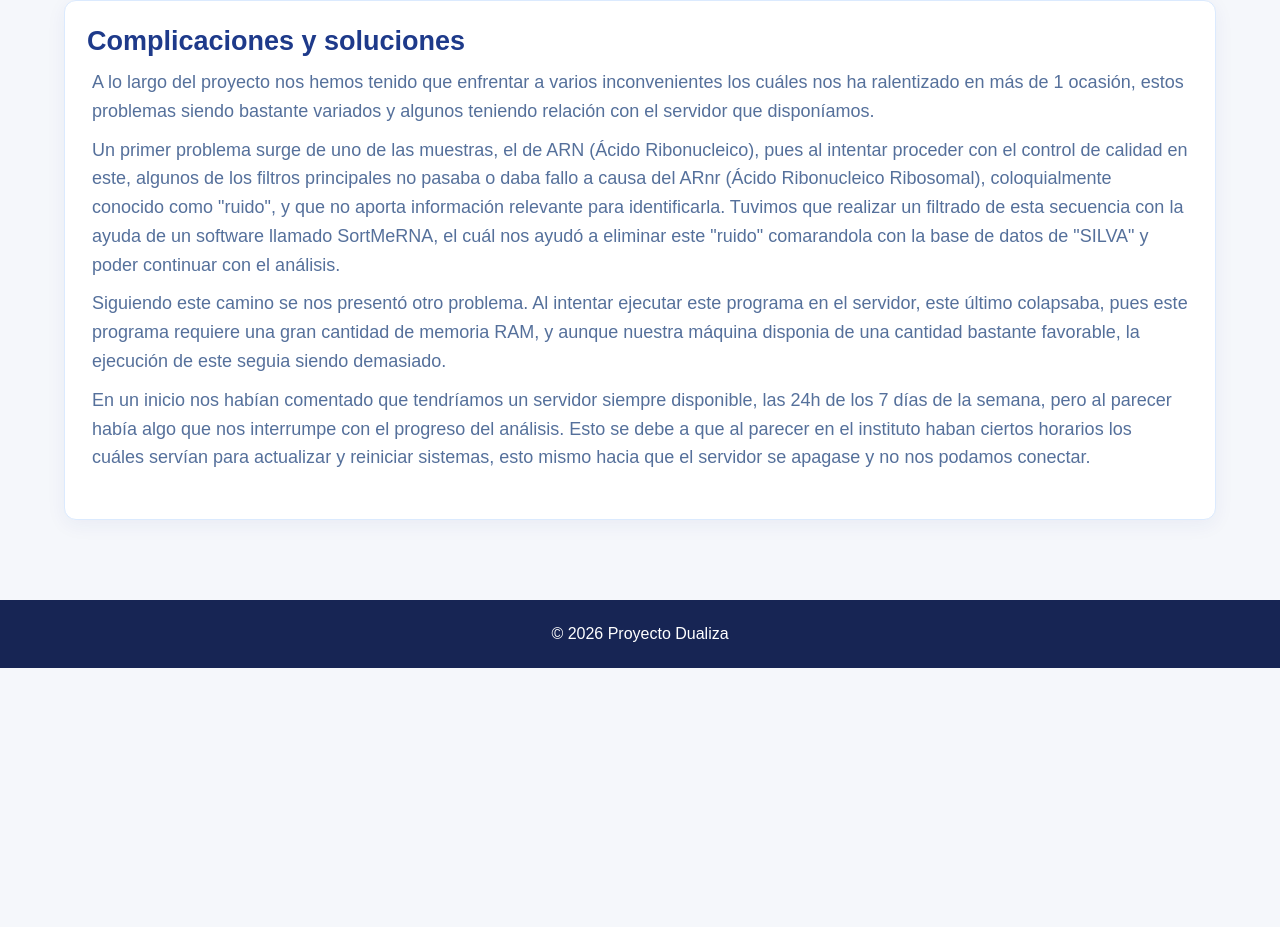
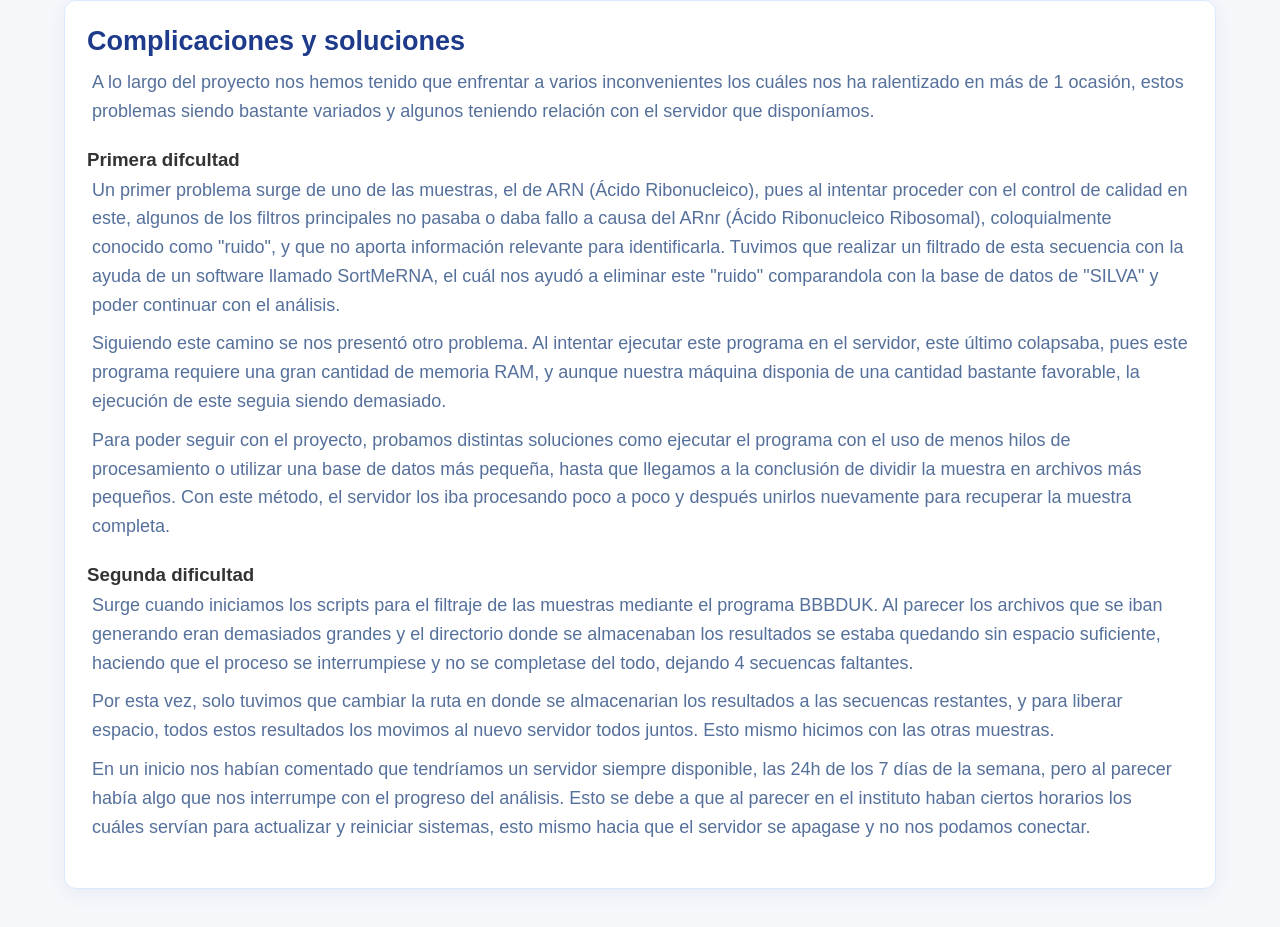
Before and after one commit to MireiaGG/Beca_Dualiza, a plain HTML site: page proyecto.html in a window 1280 px wide. Shown: the part 1694-2621 px from the top of the page. Before the commit the page ends 2362 px from the top, so only its background shows below. Drawn offline with Linux system fonts and the light colour scheme.

Commit message:
Acabando las dificultades del proyecto

```diff
--- a/proyecto.html
+++ b/proyecto.html
@@ -113,13 +113,14 @@
                         <h2>Complicaciones y soluciones</h2>
                         <p>A lo largo del proyecto nos hemos tenido que enfrentar a varios inconvenientes los cuáles nos ha
                         ralentizado en más de 1 ocasión, estos problemas siendo bastante variados y algunos teniendo relación
-                        con el servidor que disponíamos.</p>
+                        con el servidor que disponíamos.</p><br>
 
+                        <h3>Primera difcultad</h3>
                         <p>Un primer problema surge de uno de las muestras, el de ARN (Ácido Ribonucleico), pues al intentar
                         proceder con el control de calidad en este, algunos de los filtros principales no pasaba o daba fallo
                         a causa del ARnr (Ácido Ribonucleico Ribosomal), coloquialmente conocido como "ruido", y que no aporta
                         información relevante para identificarla. Tuvimos que realizar un filtrado de esta secuencia con la ayuda
-                        de un software llamado SortMeRNA, el cuál nos ayudó a eliminar este "ruido" comarandola con la base de datos
+                        de un software llamado SortMeRNA, el cuál nos ayudó a eliminar este "ruido" comparandola con la base de datos
                         de "SILVA" y poder continuar con el análisis.
                         </p>
 
@@ -128,6 +129,21 @@
                         de una cantidad bastante favorable, la ejecución de este seguia siendo demasiado.
                         </p>
 
+                        <p>Para poder seguir con el proyecto, probamos distintas soluciones como ejecutar el programa con el uso de menos hilos
+                        de procesamiento o utilizar una base de datos más pequeña, hasta que llegamos a la conclusión de dividir la muestra en
+                        archivos más pequeños. Con este método, el servidor los iba procesando poco a poco y después unirlos nuevamente para
+                        recuperar la muestra completa.
+                        </p><br>
+
+                        <h3>Segunda dificultad</h3>
+                        <p>Surge cuando iniciamos los scripts para el filtraje de las muestras mediante el programa BBBDUK. Al parecer los archivos
+                        que se iban generando eran demasiados grandes y el directorio donde se almacenaban los resultados se estaba quedando sin
+                        espacio suficiente, haciendo que el proceso se interrumpiese y no se completase del todo, dejando 4 secuencas faltantes.
+                        </p>
+
+                        <p>Por esta vez, solo tuvimos que cambiar la ruta en donde se almacenarian los resultados a las secuencas restantes, y para
+                        liberar espacio, todos estos resultados los movimos al nuevo servidor todos juntos. Esto mismo hicimos con las otras muestras.
+                        </p>
                         <p>En un inicio nos habían comentado que tendríamos un servidor siempre disponible, las 24h de los 7 días de la semana, pero al parecer
                         había algo que nos interrumpe con el progreso del análisis. Esto se debe a que al parecer en el instituto haban ciertos horarios los
                         cuáles servían para actualizar y reiniciar sistemas, esto mismo hacia que el servidor se apagase y no nos podamos conectar.</p>
```
